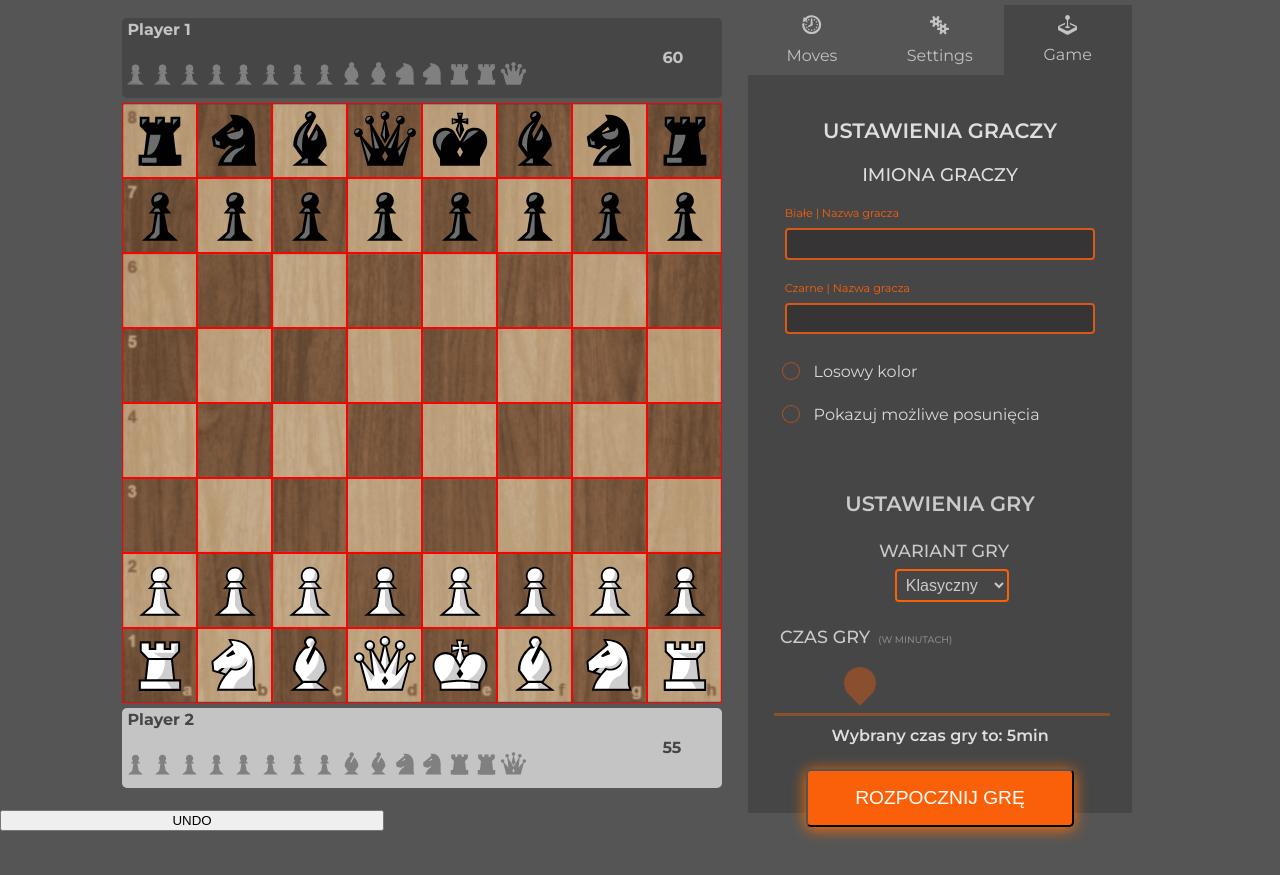
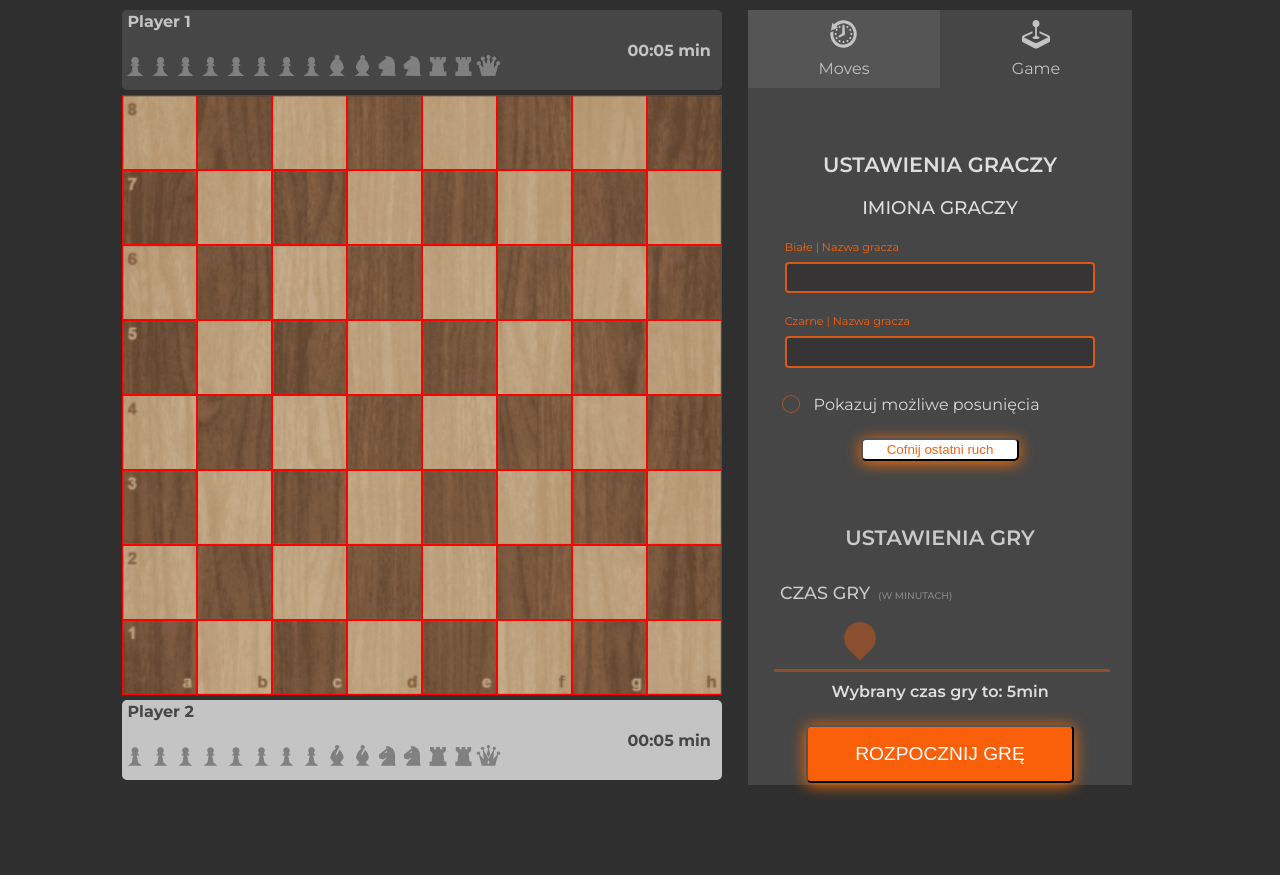
Before and after one commit to kacus/CC-Chess, a website built with Parcel: page src/index.html in a window 1280 px wide. After the commit the page ends 831 px from the top, so only its background shows below. Built offline with nearby package versions, Linux system fonts and the light colour scheme.

Commit message:
Add actions to menu

```diff
--- a/src/styles/_board.sass
+++ b/src/styles/_board.sass
@@ -33,3 +33,8 @@
 .chessboard__figure
     max-width: 90%
     max-height: 90%
+
+@media(max-width: 500px)
+    .chessboard
+        width: 45vh
+        height: 45vh
--- a/src/styles/_stage.sass
+++ b/src/styles/_stage.sass
@@ -14,7 +14,7 @@
     background-color: #464646
     color: #C4C4C4
 
-.stage:last-child
+.stage:nth-child(3)
     background-color: #C4C4C4
     color: #464646
 
@@ -42,6 +42,11 @@
     width: 90%
 
 .time
-    width: 10%
+    min-width: 15%
     align-self: center
     font-weight: bold
+    padding-right: 5px
+
+@media(max-width: 500px)
+    .stage
+        width: 45vh
--- a/src/styles/main.sass
+++ b/src/styles/main.sass
@@ -8,7 +8,7 @@ html
     margin: 0
 
     body
-        background-color: #555
+        background-color: #2F2F2F
         color: #FFF
         font-size: 1rem
         margin: 0
--- a/src/styles/tabs.sass
+++ b/src/styles/tabs.sass
@@ -4,30 +4,32 @@
     align-items: center
     margin-bottom: 10px
     height: 100%
+    width:100%
     flex-wrap: wrap
 
 .settings__panel
     min-width: 30%
-    max-width: 30%
     background-color: #464646
-    height: 100vh
+    height: 98%
     margin-left:2%
     margin-right:2%
     margin-top: 5px
+    display:flex
+    max-height: 100%
 
 ul
   list-style: none
   padding: 0
-  height: 50px
+  min-height: 50px
   margin-top: 0
 
   li
     display: inline-flex
     justify-content: center
     align-items: center
-    width: 33.3%
+    width: 50%
     background-color: #555
-    height: 70px
+    min-height: 70px
     flex-wrap: wrap
 
     img
@@ -75,4 +77,18 @@ ul
     background-color: #555
 
 .revert__button
-  width: 30%
+  background-color: #FFF
+  color: #FA6009
+  width: 50%
+  padding: 2px
+  box-shadow: 0px 2px 15px #FF6E00
+  border-radius: 5px
+  font-weight: 500
+  self-align: center
+  display: block
+  margin-left: auto
+  margin-right: auto
+
+.revert__button:hover
+  background-color: #FA6009
+  color: #FFF
--- a/src/ts/App/App.ts
+++ b/src/ts/App/App.ts
@@ -7,9 +7,18 @@ export default function App(): void {
     const controller = new BoardController(root);
     const revert_btn = document.createElement('button');
     revert_btn.addEventListener('click', controller.undoMove);
-    revert_btn.innerHTML = 'UNDO';
+    revert_btn.addEventListener('click', (e)=>{
+        const lastRecord = document.getElementById('moves')?.lastChild;
+        console.log(lastRecord)
+        if(lastRecord){
+            lastRecord.remove()
+        }
+    })
+    revert_btn.innerHTML = 'Cofnij ostatni ruch';
     revert_btn.classList.add('revert__button');
-    root.appendChild(revert_btn);
 
-    controller.newGame(60);
+    const element =  document.getElementById('undo__button')!;
+    element.appendChild(revert_btn);
+
+    controller.addEventListenerToButton();
 }
--- a/src/ts/App/Controllers/boardController.ts
+++ b/src/ts/App/Controllers/boardController.ts
@@ -10,6 +10,7 @@ import SaveOfMove from "../Models/savesModels/saveOfMove";
 import BoardView from "../Views/boardView";
 import { MoveSaver } from "./moveSaver";
 import MovesList from "../Views/movesList";
+import { time } from "console";
 
 export default class BoardController {
   private view: BoardView;
@@ -52,6 +53,39 @@ export default class BoardController {
     //start timer
     this.setUpTimer();
     if (+process.env.DEBUG!) console.log(`NEW GAME STARTS`);
+  }
+
+  public addEventListenerToButton() {
+
+    this.view.timeDispaly(5, EColor.White);
+    this.view.timeDispaly(5, EColor.Black);
+    let btn_box = document.getElementById("start__button")!;
+    let timeElement = document.getElementById("range");
+    btn_box.addEventListener("click", (e) => {
+      this.view.timeDispaly(5, EColor.White);
+      this.view.timeDispaly(5, EColor.Black);
+      this.newGame(5 * 60);
+    });
+    timeElement?.addEventListener("change", (e) => {
+      let timeValue = (<HTMLInputElement>document.getElementById("range"))
+        .value;
+      let x = parseInt(timeValue);
+
+      this.view.timeDispaly(x, EColor.White);
+      this.view.timeDispaly(x, EColor.Black);
+      console.log(x + "value");
+      btn_box.addEventListener("click", (e) => {
+        if (!x || x === 0) {
+          x = 5;
+        }
+        this.view.timeDispaly(x, EColor.White);
+        this.view.timeDispaly(x, EColor.Black);
+        this.newGame(x * 60);
+
+        this.view.timeDispaly(x, EColor.White);
+        this.view.timeDispaly(x, EColor.Black);
+      });
+    });
   }
 
   private isFieldOnList(pos: TField, list: TField[]): boolean {
@@ -330,7 +364,7 @@ export default class BoardController {
         this.gameOver(EColor.White);
         return;
       }
-
+      this.view.timeDispaly(this.timeLeftForBlack, this.moveFor);
       if (+process.env.DEBUG! && +process.env.DEBUG_TIMER!)
         console.log(`Left time for Black: ${this.timeLeftForBlack}sec`);
     }
@@ -359,8 +393,8 @@ export default class BoardController {
     this.stopTimer();
     if (+process.env.DEBUG!) console.log(`WINER! ${winer}`);
     if (+process.env.DEBUG!) console.log(`NEW GAME WILL START IN 5 SEC`);
-    setTimeout(() => {
-      this.newGame(15);
-    }, 5000);
+    // setTimeout(() => {
+    //   this.newGame(15);
+    // }, 5000);
   }
 }
--- a/src/ts/App/Views/boardView.ts
+++ b/src/ts/App/Views/boardView.ts
@@ -20,16 +20,17 @@ export default class BoardView {
     const container = document.createElement("div");
 
     stage1.classList.add("stage");
-    const blackStage = new StageView();
+    const blackStage = new StageView('first__player');
     blackStage.init(stage1, EColor.White, "Player 1");
     stage2.classList.add("stage");
     container.classList.add("container");
     const gamePanel = document.createElement('div');
     gamePanel.classList.add('game__panel');
+    gamePanel.id = 'game__panel';
     const settingsPanel = document.createElement('div');
     settingsPanel.classList.add('settings__panel');
 
-    const whiteStage = new StageView();
+    const whiteStage = new StageView('second__player');
     whiteStage.init(stage2, EColor.Black, "Player 2");
 
     //
@@ -171,11 +172,31 @@ export default class BoardView {
   }
   public timeDispaly(time: number, color: EColor) {
     if (color === EColor.White) {
-      const obj = document.querySelector(".stage:last-child > .time")!;
-      obj.innerHTML = time + "";
+      const obj = document.querySelector(".stage:nth-child(3) > .time")!;
+      const min = Math.floor(time/60);
+      let minString = min+''
+      if(min<10){
+        minString = '0'+ min;
+      }
+      const sec = (time%60);
+      let secString = sec+'';
+      if(sec<10){
+        secString = '0'+sec;
+      }
+      obj.innerHTML = minString+':'+secString + " min";
     } else {
-      const obj = document.querySelector(".stage:first-child > .time")!;
-      obj.innerHTML = time + "";
+      const obj = document.querySelector(".stage:nth-child(1) > .time")!;
+      const min = Math.floor(time/60);
+      let minString = min+''
+      if(min<10){
+        minString = '0'+ min;
+      }
+      const sec = (time%60);
+      let secString = sec+'';
+      if(sec<10){
+        secString = '0'+sec;
+      }
+      obj.innerHTML = minString+':'+secString + " min";
     }
   }
   public getStartTime(time: number) {
--- a/src/ts/App/Views/menu.ts
+++ b/src/ts/App/Views/menu.ts
@@ -31,9 +31,13 @@ export default class MenuView implements IMenu {
         const btn_box = this.createElement('div', 'menu__button');
         const btn_start = this.createElement('button', 'menu__button--start');
         btn_start.innerText = "ROZPOCZNIJ GRĘ";
+        btn_start.setAttribute('id', "menu__button--start");
+        btn_start.id='start__button'
         btn_box.append(btn_start);
         element.appendChild(btn_box);
+
     };
+
 
     private createSettingPlayers(element: HTMLElement){
         const setting_players = this.createElement('div', 'setting__players');
@@ -49,20 +53,29 @@ export default class MenuView implements IMenu {
         const first_player = this.createElement('div', 'players--one_player');
         const white = this.createElement('div', 'white_player');
         white.innerText = 'Białe | Nazwa gracza'
-        const insert_name_first = this.createElement('input', 'insert__name');
+        const insert_name_first = this.createElement('input', 'insert__name') as HTMLInputElement;
         insert_name_first.setAttribute('type', 'text');
         insert_name_first.setAttribute('maxlength', '20');
         insert_name_first.setAttribute('pattern', '[a-zA-Z0-9]{3,20}');
         first_player.append(white, insert_name_first);
+        first_player
+        insert_name_first.addEventListener('change', (e)=>{
+            const element:HTMLInputElement = document.getElementById('first__player')! as HTMLInputElement;
+            element.innerText = insert_name_first.value
+          })
 
         const second_player = this.createElement('div', 'players--one_player');
         const black = this.createElement('div', 'black_player');
         black.innerText = 'Czarne | Nazwa gracza'
-        const insert_name_second = this.createElement('input', 'insert__name');
+        const insert_name_second = this.createElement('input', 'insert__name') as HTMLInputElement;
         insert_name_second.setAttribute('type', 'text');
         insert_name_second.setAttribute('maxlength', '20');
         insert_name_second.setAttribute('pattern', '[a-zA-Z0-9]{3,20}');
         second_player.append(black, insert_name_second);
+        insert_name_second.addEventListener('change', (e)=>{
+            const element:HTMLInputElement = document.getElementById('second__player')! as HTMLInputElement;
+            element.innerText = insert_name_second.value
+          })
 
         players.append(first_player, second_player);
         players_box.append(players_box_text, players);
@@ -74,15 +87,6 @@ export default class MenuView implements IMenu {
     private createRadio(element: HTMLElement) {
         const form_checkbox = this.createElement('form', 'setting__players--form_checkbox');
 
-        const checkbox_color = this.createElement('input');
-        checkbox_color.setAttribute('type','checkbox');
-        checkbox_color.setAttribute('id','random color');
-        checkbox_color.setAttribute('name','random color');
-        const span_color = this.createElement('span', 'checkmark');
-
-        const label_color = this.createElement('label', 'checkbox');
-        label_color.setAttribute('for','random color');
-        label_color.innerText = 'Losowy kolor';
 
         const checkbox_move = this.createElement('input');
         checkbox_move.setAttribute('type','checkbox');
@@ -94,10 +98,14 @@ export default class MenuView implements IMenu {
         label_move.setAttribute('for','possible move');
         label_move.innerText = 'Pokazuj możliwe posunięcia';
 
-        label_color.append(checkbox_color, span_color);
+        const undo = this.createElement('div')
+        undo.id = 'undo__button';
+
         label_move.append(checkbox_move, span_move);
-        form_checkbox.append(label_color, label_move);
+        form_checkbox.append( label_move);
+        form_checkbox.append(undo);
         element.appendChild(form_checkbox);
+
     };
 
     private createSettingBox(element: HTMLElement){
@@ -112,21 +120,8 @@ export default class MenuView implements IMenu {
         const setting_text = this.createElement('div', 'setting__game--text');
         setting_text.innerText ='USTAWIENIA GRY';
 
-        const form_action = this.createElement('form', 'setting__box--form__action');
-        form_action.innerText = "WARIANT GRY";
-        const select = this.createElement('select');
-        select.setAttribute('name', 'game variant');
-        const option_first = this.createElement('option');
-        option_first.setAttribute('value', 'classic');
-        option_first.setAttribute('selected', "");
-        option_first.innerText ='Klasyczny';
-        const option_second = this.createElement('option');
-        option_second.setAttribute('value','amateur');
-        option_second.innerText ='Amatorski';
 
-        select.append(option_first, option_second);
-        form_action.appendChild(select);
-        setting_game.append(setting_text, form_action);
+        setting_game.append(setting_text);
         element.appendChild(setting_game);
     };
 
--- a/src/ts/App/Views/stageView.ts
+++ b/src/ts/App/Views/stageView.ts
@@ -6,10 +6,15 @@ type FigureImage = {
 };
 
 export default class StageView {
+  id: string
+  constructor(id: string){
+    this.id= id;
+  }
   public init(parent: HTMLElement, color: EColor, player: string) {
     const playerName = document.createElement("div");
     const time = document.createElement("div");
     time.classList.add("time");
+    time.innerText='00:00 min'
     const figures = document.createElement("div");
     const game = document.createElement("div");
     game.classList.add("game__stage");
@@ -22,7 +27,9 @@ export default class StageView {
     this.createFigure("Queen", 1, color, figures);
 
     playerName.classList.add("player__name");
-    playerName.innerText = player;
+    playerName.innerText = player
+    playerName.id = this.id
+
     parent.appendChild(game);
     game.appendChild(playerName);
     game.appendChild(figures);
--- a/src/ts/App/Views/tabsView.ts
+++ b/src/ts/App/Views/tabsView.ts
@@ -23,22 +23,16 @@ export default class TabsView {
     const a1 = this.createElement("a");
     a1.setAttribute("href", "#moves");
     a1.innerText = "Moves";
-    const li2 = this.createElement("li");
-    const a2 = this.createElement("a");
-    a2.setAttribute("href", "#settings");
-    a2.innerText = "Settings";
     const li3 = this.createElement("li", "active");
     const a3 = this.createElement("a");
     a3.setAttribute("href", "#game");
     a3.innerText = "Game";
-    this.addIcons(li1, li2, li3);
+    this.addIcons(li1, li3);
 
     tabContainer.appendChild(ul);
     ul.appendChild(li1);
-    ul.appendChild(li2);
     ul.appendChild(li3);
     li1.appendChild(a1);
-    li2.appendChild(a2);
     li3.appendChild(a3);
   }
 
@@ -60,13 +54,10 @@ export default class TabsView {
     menu.display();
   }
 
-  private addIcons(li1: HTMLElement, li2: HTMLElement, li3: HTMLElement) {
+  private addIcons(li1: HTMLElement,  li3: HTMLElement) {
     const movesIcon = this.createElement("img");
     movesIcon.setAttribute("src", `./static/assets/icons/moves_icon.svg`);
     li1.appendChild(movesIcon);
-    const settingsIcon = this.createElement("img");
-    settingsIcon.setAttribute("src", `./static/assets/icons/settings_icon.svg`);
-    li2.appendChild(settingsIcon);
     const gameIcon = this.createElement("img");
     gameIcon.setAttribute("src", `./static/assets/icons/game_icon.svg`);
     li3.appendChild(gameIcon);
```
